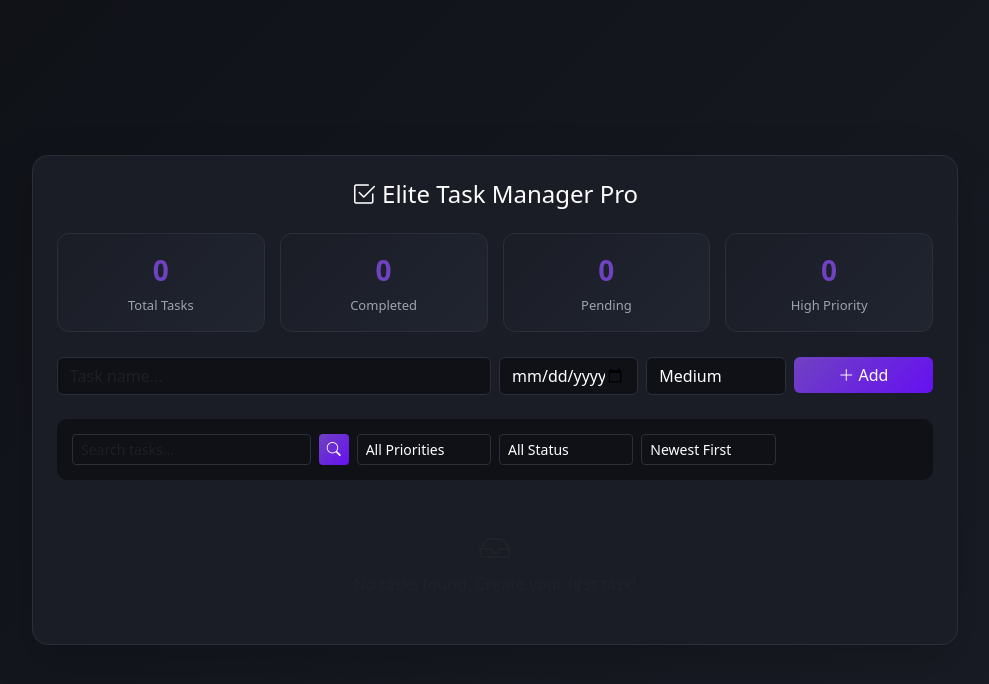
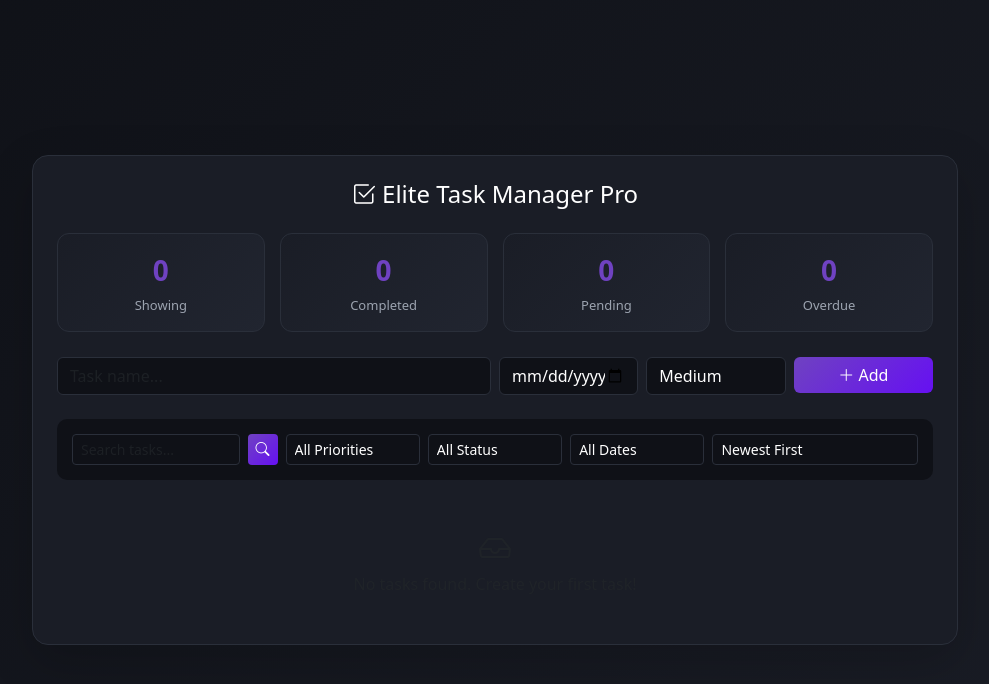
Before and after one commit to SAshoor129/flask-todo-app, a Flask app: page / in a window 1280 px wide. Shown: the top 684 px of the page, without its empty margins (145-1134 px from the left). Run offline with Flask 3, Linux system fonts and the light colour scheme.

Commit message:
feat: Add advanced filters and comprehensive sorting
Filters:
- Priority filter (High, Medium, Low)
- Status filter (To Do, Doing, Done)
- Date range filters (Overdue, Today, This Week, No Due Date)
- Seamless multi-filter combination

Sorting:
- Created date (Newest/Oldest)
- Due date (Soon/Later)
- Priority (High to Low / Low to High)
- Name (A-Z / Z-A)
- Proper null handling for missing dates

UI Enhancements:
- Emoji indicators in filter dropdowns
- Enhanced dashboard to show overdue count
- Filter persistence across page navigation
- Responsive filter panel layout

```diff
--- a/flask-todo-app/app.py
+++ b/flask-todo-app/app.py
@@ -1,6 +1,6 @@
 from flask import Flask, render_template, request, redirect
 from flask_sqlalchemy import SQLAlchemy
-from datetime import datetime
+from datetime import datetime, timedelta
 from enum import Enum
 
 app = Flask(__name__)
@@ -51,6 +51,7 @@
     search = request.args.get('q', '').strip()
     priority_filter = request.args.get('priority', '').strip()
     status_filter = request.args.get('status', '').strip()
+    date_filter = request.args.get('date_filter', '').strip()
     sort_by = request.args.get('sort', 'created_at_desc').strip()
     page = request.args.get('page', 1, type=int)
     per_page = 10
@@ -75,17 +76,44 @@
     if status_filter:
         query = query.filter(Task.status == status_filter)
 
+    # Apply date range filter
+    today = datetime.utcnow().date()
+    if date_filter == 'overdue':
+        query = query.filter(
+            Task.due_date < datetime.utcnow(),
+            Task.completed == False
+        )
+    elif date_filter == 'today':
+        start = datetime.combine(today, datetime.min.time())
+        end = datetime.combine(today, datetime.max.time())
+        query = query.filter(Task.due_date.between(start, end))
+    elif date_filter == 'this_week':
+        start = today
+        end = today + timedelta(days=7)
+        start_dt = datetime.combine(start, datetime.min.time())
+        end_dt = datetime.combine(end, datetime.max.time())
+        query = query.filter(Task.due_date.between(start_dt, end_dt))
+    elif date_filter == 'no_due_date':
+        query = query.filter(Task.due_date == None)
+
     # Apply sorting
     if sort_by == 'due_date_asc':
-        query = query.order_by(Task.due_date.asc())
+        query = query.order_by(Task.due_date.asc().nullslast())
     elif sort_by == 'due_date_desc':
-        query = query.order_by(Task.due_date.desc())
+        query = query.order_by(Task.due_date.desc().nullslast())
     elif sort_by == 'priority_high':
         priority_order = {'High': 1, 'Medium': 2, 'Low': 3}
         query = query.order_by(db.case({p: i for i, p in priority_order.items()}, value=Task.priority))
+    elif sort_by == 'priority_low':
+        priority_order = {'Low': 1, 'Medium': 2, 'High': 3}
+        query = query.order_by(db.case({p: i for i, p in priority_order.items()}, value=Task.priority))
+    elif sort_by == 'name_asc':
+        query = query.order_by(Task.name.asc())
+    elif sort_by == 'name_desc':
+        query = query.order_by(Task.name.desc())
     elif sort_by == 'created_at_asc':
         query = query.order_by(Task.created_at.asc())
-    else:  # created_at_desc
+    else:  # created_at_desc (default)
         query = query.order_by(Task.created_at.desc())
 
     # Pagination
@@ -94,15 +122,21 @@
     total_pages = paginated.pages
     total_count = paginated.total
 
+    # Get stats for dashboard
+    all_tasks = Task.query.all()
+    overdue_count = sum(1 for t in all_tasks if t.is_overdue())
+
     return render_template("index.html",
                           tasks=tasks,
                           search=search,
                           priority_filter=priority_filter,
                           status_filter=status_filter,
+                          date_filter=date_filter,
                           sort_by=sort_by,
                           page=page,
                           total_pages=total_pages,
-                          total_count=total_count)
+                          total_count=total_count,
+                          overdue_count=overdue_count)
 
 # View task details
 @app.route("/task/<int:id>")
--- a/flask-todo-app/templates/index.html
+++ b/flask-todo-app/templates/index.html
@@ -221,7 +221,7 @@
 <div class="dashboard">
 <div class="stat-card">
 <div class="stat-number">{{ tasks|length }}</div>
-<div class="stat-label">Total Tasks</div>
+<div class="stat-label">Showing</div>
 </div>
 <div class="stat-card">
 <div class="stat-number">{{ tasks|selectattr('completed', 'equalto', True)|list|length }}</div>
@@ -232,8 +232,8 @@
 <div class="stat-label">Pending</div>
 </div>
 <div class="stat-card">
-<div class="stat-number">{{ tasks|selectattr('priority', 'equalto', 'High')|list|length }}</div>
-<div class="stat-label">High Priority</div>
+<div class="stat-number">{{ overdue_count }}</div>
+<div class="stat-label">Overdue</div>
 </div>
 </div>
 
@@ -264,7 +264,7 @@
 <!-- Search & Filter Section -->
 <div class="filters-section">
 <div class="row g-2">
-<div class="col-md-4">
+<div class="col-md-3">
 <form method="GET" class="d-flex gap-2">
 <input type="text" name="q" class="form-control form-control-sm" placeholder="Search tasks..." value="{{ search }}">
 <button type="submit" class="btn btn-sm btn-primary"><i class="bi bi-search"></i></button>
@@ -274,38 +274,57 @@
 </form>
 </div>
 <div class="col-md-2">
-<form method="GET" class="d-inline">
+<form method="GET" class="d-inline w-100">
 <input type="hidden" name="q" value="{{ search }}">
 <select name="priority" class="form-select form-select-sm" onchange="this.form.submit()">
 <option value="">All Priorities</option>
-<option value="High" {% if priority_filter == 'High' %}selected{% endif %}>High</option>
-<option value="Medium" {% if priority_filter == 'Medium' %}selected{% endif %}>Medium</option>
-<option value="Low" {% if priority_filter == 'Low' %}selected{% endif %}>Low</option>
+<option value="High" {% if priority_filter == 'High' %}selected{% endif %}>🔴 High</option>
+<option value="Medium" {% if priority_filter == 'Medium' %}selected{% endif %}>🟡 Medium</option>
+<option value="Low" {% if priority_filter == 'Low' %}selected{% endif %}>🟢 Low</option>
 </select>
 </form>
 </div>
 <div class="col-md-2">
-<form method="GET" class="d-inline">
+<form method="GET" class="d-inline w-100">
 <input type="hidden" name="q" value="{{ search }}">
 <input type="hidden" name="priority" value="{{ priority_filter }}">
 <select name="status" class="form-select form-select-sm" onchange="this.form.submit()">
 <option value="">All Status</option>
-<option value="todo" {% if status_filter == 'todo' %}selected{% endif %}>To Do</option>
-<option value="doing" {% if status_filter == 'doing' %}selected{% endif %}>Doing</option>
-<option value="done" {% if status_filter == 'done' %}selected{% endif %}>Done</option>
+<option value="todo" {% if status_filter == 'todo' %}selected{% endif %}>📝 To Do</option>
+<option value="doing" {% if status_filter == 'doing' %}selected{% endif %}>⚙️ Doing</option>
+<option value="done" {% if status_filter == 'done' %}selected{% endif %}>✅ Done</option>
 </select>
 </form>
 </div>
 <div class="col-md-2">
-<form method="GET" class="d-inline">
+<form method="GET" class="d-inline w-100">
 <input type="hidden" name="q" value="{{ search }}">
 <input type="hidden" name="priority" value="{{ priority_filter }}">
 <input type="hidden" name="status" value="{{ status_filter }}">
+<select name="date_filter" class="form-select form-select-sm" onchange="this.form.submit()">
+<option value="">All Dates</option>
+<option value="overdue" {% if date_filter == 'overdue' %}selected{% endif %}>⏰ Overdue</option>
+<option value="today" {% if date_filter == 'today' %}selected{% endif %}>📅 Today</option>
+<option value="this_week" {% if date_filter == 'this_week' %}selected{% endif %}>📆 This Week</option>
+<option value="no_due_date" {% if date_filter == 'no_due_date' %}selected{% endif %}>📌 No Due Date</option>
+</select>
+</form>
+</div>
+<div class="col-md-3">
+<form method="GET" class="d-inline w-100">
+<input type="hidden" name="q" value="{{ search }}">
+<input type="hidden" name="priority" value="{{ priority_filter }}">
+<input type="hidden" name="status" value="{{ status_filter }}">
+<input type="hidden" name="date_filter" value="{{ date_filter }}">
 <select name="sort" class="form-select form-select-sm" onchange="this.form.submit()">
 <option value="created_at_desc" {% if sort_by == 'created_at_desc' %}selected{% endif %}>Newest First</option>
 <option value="created_at_asc" {% if sort_by == 'created_at_asc' %}selected{% endif %}>Oldest First</option>
-<option value="due_date_asc" {% if sort_by == 'due_date_asc' %}selected{% endif %}>Due Date ↑</option>
-<option value="priority_high" {% if sort_by == 'priority_high' %}selected{% endif %}>Priority High</option>
+<option value="due_date_asc" {% if sort_by == 'due_date_asc' %}selected{% endif %}>Due Date (Soon)</option>
+<option value="due_date_desc" {% if sort_by == 'due_date_desc' %}selected{% endif %}>Due Date (Later)</option>
+<option value="priority_high" {% if sort_by == 'priority_high' %}selected{% endif %}>Priority (High→Low)</option>
+<option value="priority_low" {% if sort_by == 'priority_low' %}selected{% endif %}>Priority (Low→High)</option>
+<option value="name_asc" {% if sort_by == 'name_asc' %}selected{% endif %}>Name (A→Z)</option>
+<option value="name_desc" {% if sort_by == 'name_desc' %}selected{% endif %}>Name (Z→A)</option>
 </select>
 </form>
 </div>
```
